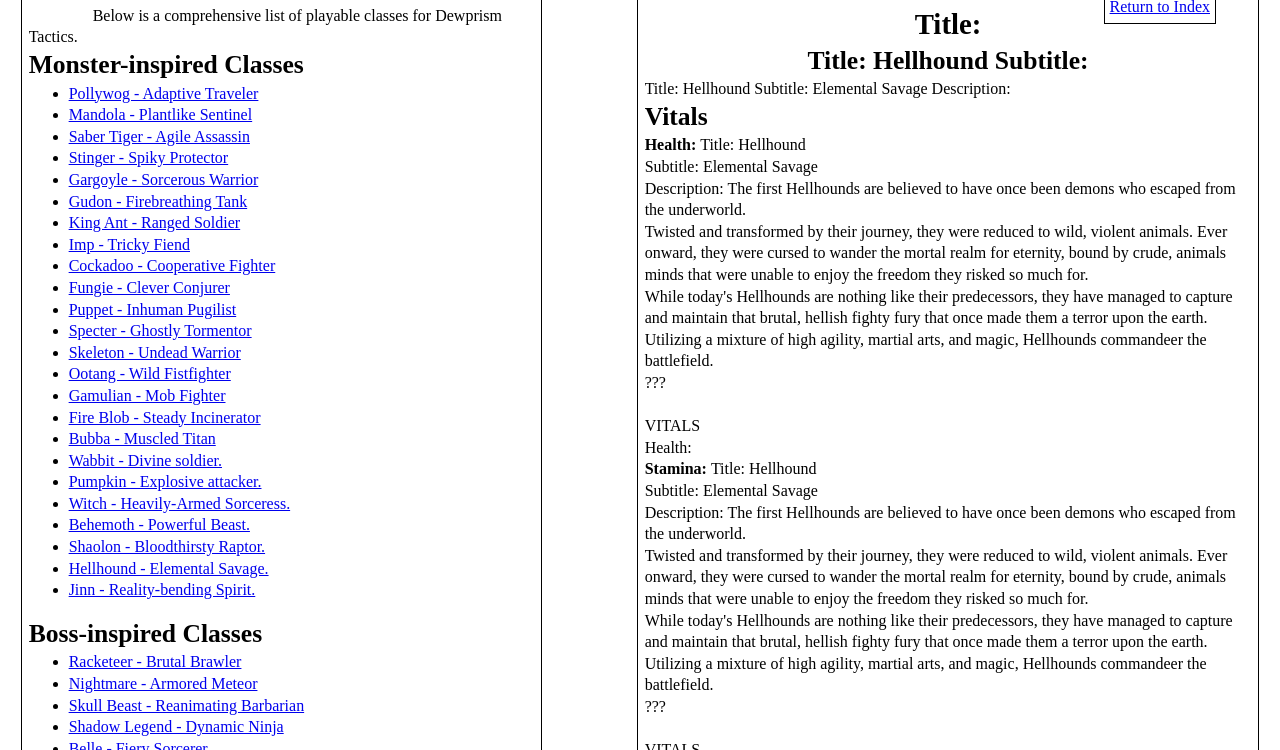
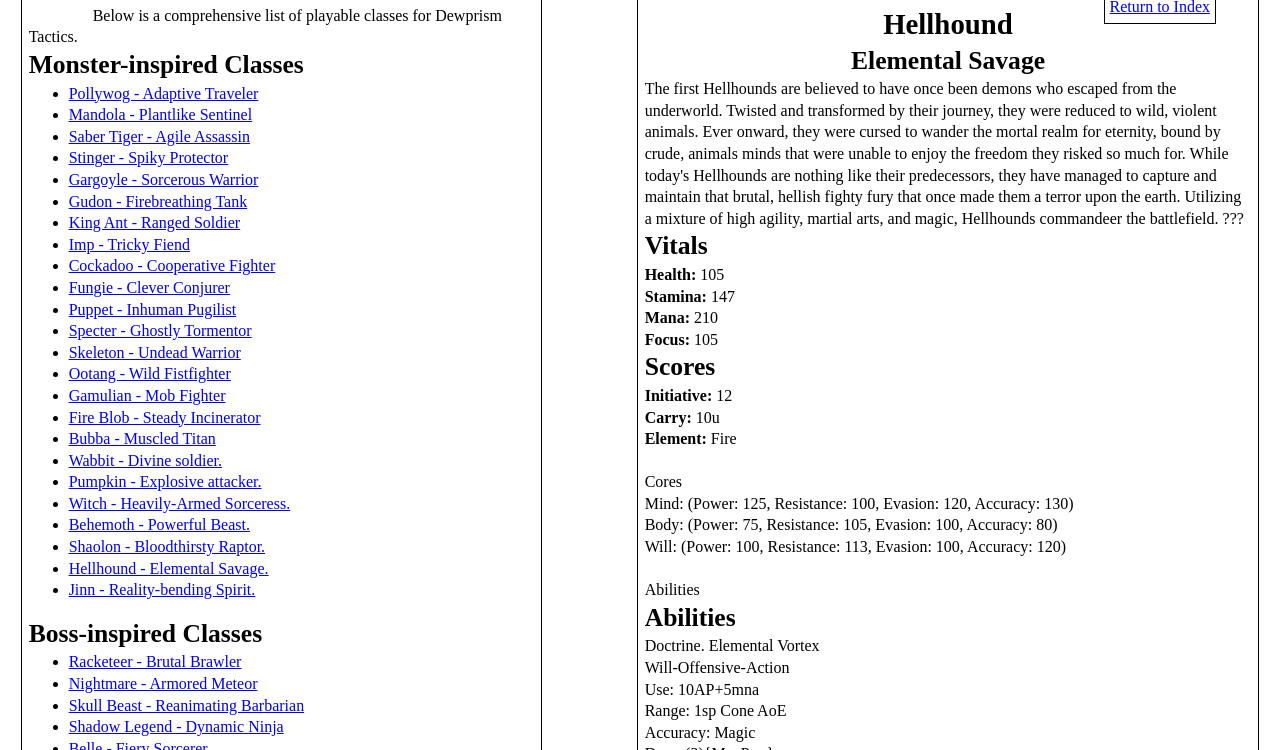
Before and after one commit to AllHailTheTurnip/DewprismTactics, a plain HTML site: page Pages/ClassesDir.html in a window 1280 px wide. Both pictures are taken after a click on the link "Hellhound - Elemental Savage.". Shown: the part 50-800 px from the top of the page. Drawn offline with Linux system fonts and the light colour scheme; a web font is replaced by a local one.

Commit message:
Fix class field parsing on Classes page
Class .txt files don't use the '|' terminator the monster files do, so
GetTxtAttribute returned text from the start of the file for every field.
Class files now go through a line-based parser that reads each top-level
field up to the next field or section header. Empty ability slots and the
unused Stats section are hidden, and a missing class file shows
"Class not found".

Co-Authored-By: Claude Opus 5.5 <noreply@anthropic.com>
Claude-Session: https://claude.ai/code/session_019gCTFHyWX2FrV9ytonE3oq

```diff
--- a/Pages/ClassesDir.html
+++ b/Pages/ClassesDir.html
@@ -228,10 +228,12 @@
     <b>Carry: </b><span id="Carry"></span><br>
     <b>Element: </b><span id="Element"></span><br>
 
+    <section id="Stats">
     <h2>Stats</h2>
     <b>Melee: </b><span id="Melee"></span><br>
     <b>Magic: </b><span id="Magic"></span><br>
     <b>Skill: </b><span id="Skill"></span><br>
+    </section>
 
     <h2>Abilities</h2>
     Doctrine. <span id="Doctrine"></span>
--- a/Resources/TextAttributeLoader.js
+++ b/Resources/TextAttributeLoader.js
@@ -77,51 +77,86 @@ function onLoadMonster() {
     SetHTMLByID("Loot");
 }
 
+// Top-level fields of a class file. Each one starts a line as "Key: value" and runs
+// until the next top-level field or section header, so multi-line descriptions and
+// ability blocks (with their own "Use:", "Effect:" lines) are kept whole.
+const classFields = [
+    "Title", "Subtitle", "Description",
+    "Health", "Stamina", "Mana", "Focus",
+    "Initiative", "Carry", "Element",
+    "Melee", "Magic", "Skill",
+    "Doctrine",
+    "A1", "A2", "A3", "A4", "A5", "A6", "A7", "A8", "A9", "A10",
+    "MA1", "MA2", "MA3"
+];
+const classSectionHeaders = ["VITALS", "SCORES", "STATS", "ABILITIES"];
+
+function ParseClassFile(text) {
+    const fields = {};
+    const lines = text.replace(/\r\n?/g, "\n").split("\n");
+    const fieldPattern = new RegExp("^(" + classFields.join("|") + "):\\s?(.*)$");
+    let current = null;
+
+    for (const line of lines) {
+        const match = line.match(fieldPattern);
+        if (match) {
+            current = match[1];
+            fields[current] = [match[2]];
+        } else if (classSectionHeaders.includes(line.trim())) {
+            current = null;
+        } else if (current !== null) {
+            fields[current].push(line);
+        }
+    }
+
+    for (const key in fields) {
+        fields[key] = fields[key].join("\n").trim();
+    }
+    return fields;
+}
+
 function onLoadClass()
 {
-    accessedFile = this.response;
 
-    var Title = "Title";
-    var Subtitle = "Subtitle";
-    var Description = "Description"
-    var Health = "Health";
-    var Stamina = "Stamina";
-    var Mana = "Mana";
-    var Focus = "Focus";
-    var Initiative = "Initiative";
-    var Carry = "Carry";
-    var Element = "Element";
-    var Melee = "Melee";
-    var Magic = "Magic";
-    var Skill = "Skill";
+    if (this.status !== 200 && this.status !== 0) {
+        for (const id of classFields) {
+            const el = document.getElementById(id);
+            if (el) el.innerText = "";
+        }
+        document.getElementById("Title").innerText = "Class not found";
+        return;
+    }
 
+    const fields = ParseClassFile(this.responseText);
 
-    document.getElementById(Title).innerHTML = GetTxtAttribute(Title);
-    document.getElementById(Subtitle).innerHTML = GetTxtAttribute(Subtitle);
-    document.getElementById(Stamina).innerText = GetTxtAttribute(Stamina);
-    document.getElementById(Health).innerText = GetTxtAttribute(Health);
-    document.getElementById(Mana).innerText = GetTxtAttribute(Mana);
-    document.getElementById(Focus).innerText = GetTxtAttribute(Focus);
-    document.getElementById(Initiative).innerText = GetTxtAttribute(Initiative);
-    document.getElementById(Carry).innerText = GetTxtAttribute(Carry);
-    document.getElementById(Element).innerText = GetTxtAttribute(Element);
-    document.getElementById(Melee).innerText = GetTxtAttribute(Melee);
-    document.getElementById(Magic).innerText = GetTxtAttribute(Magic);
-    document.getElementById(Skill).innerText = GetTxtAttribute(Skill);
-    document.getElementById(Description).innerHTML = GetTxtAttribute(Description);
-    document.getElementById("Doctrine").innerText = GetTxtAttribute("Doctrine");
-    document.getElementById("A1").innerText = GetTxtAttribute("A1");
-    document.getElementById("A2").innerText = GetTxtAttribute("A2");
-    document.getElementById("A3").innerText = GetTxtAttribute("A3");
-    document.getElementById("A4").innerText = GetTxtAttribute("A4");
-    document.getElementById("A5").innerText = GetTxtAttribute("A5");
-    document.getElementById("A6").innerText = GetTxtAttribute("A6");
-    document.getElementById("A7").innerText = GetTxtAttribute("A7");
-    document.getElementById("A8").innerText = GetTxtAttribute("A8");
-    document.getElementById("A9").innerText = GetTxtAttribute("A9");
-    document.getElementById("MA1").innerText = GetTxtAttribute("MA1");
-    document.getElementById("MA2").innerText = GetTxtAttribute("MA2");
-    document.getElementById("MA3").innerText = GetTxtAttribute("MA3");
+    // Title, subtitle and description may contain HTML (e.g. <p> tags).
+    const htmlFields = ["Title", "Subtitle", "Description"];
+
+    for (const id of classFields) {
+        const el = document.getElementById(id);
+        if (!el) continue;
+
+        const value = fields[id] || "";
+        if (htmlFields.includes(id)) {
+            el.innerHTML = value;
+        } else {
+            el.innerText = value;
+        }
+
+        // Hide ability slots the class doesn't have (and the divider after them).
+        if (el.tagName === "LI") {
+            el.style.display = value ? "" : "none";
+            const next = el.nextElementSibling;
+            if (next && next.tagName === "HR") next.style.display = value ? "" : "none";
+        }
+    }
+
+    // Classes no longer define Melee/Magic/Skill; only show Stats if one is present.
+    const stats = document.getElementById("Stats");
+    if (stats) {
+        stats.style.display = (fields.Melee || fields.Magic || fields.Skill) ? "" : "none";
+    }
+
 }
 
 function LoadMonster(name) {
```
